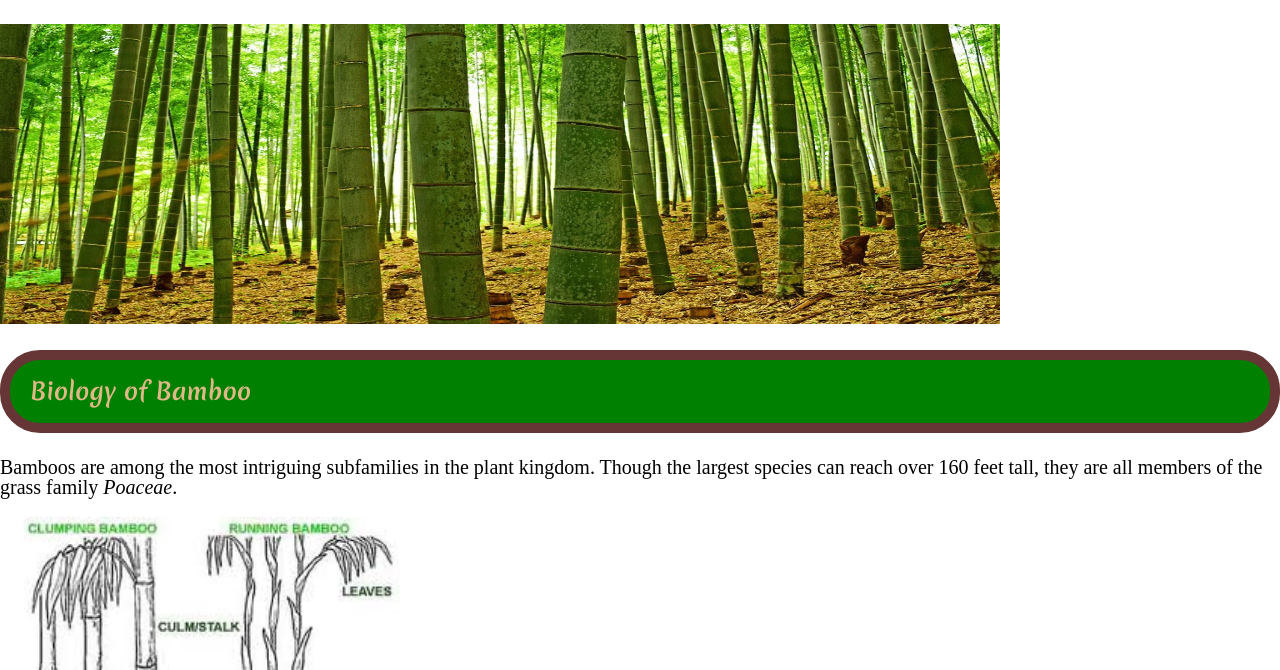
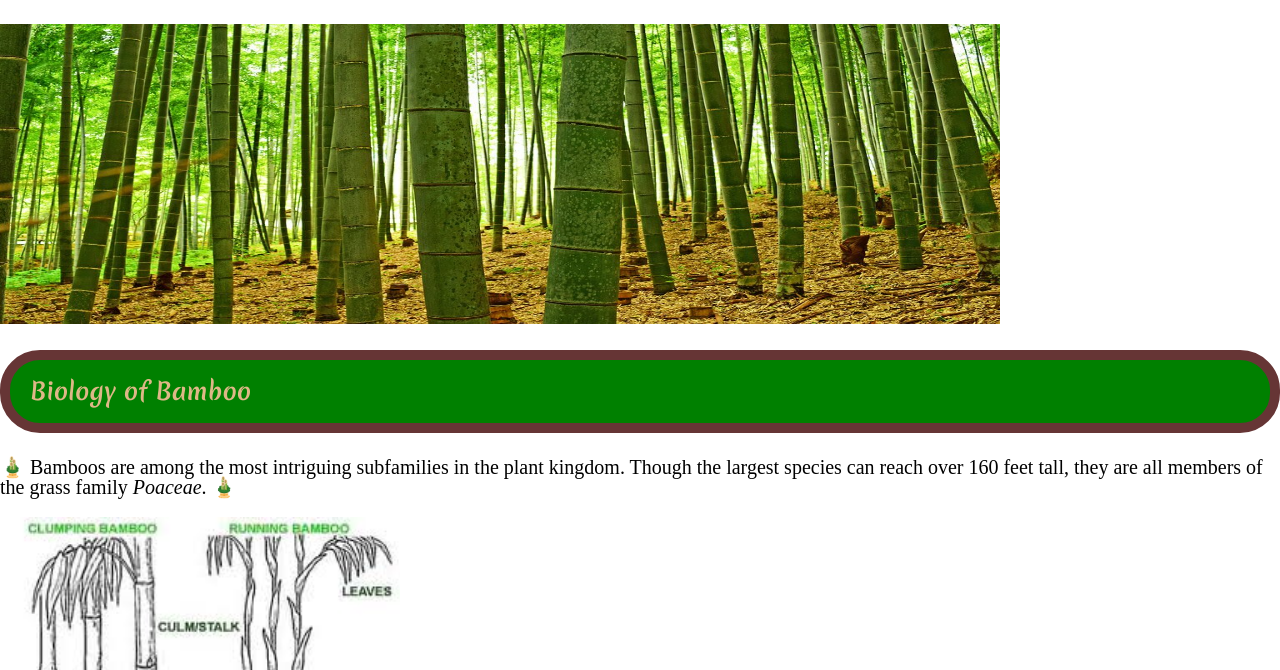
Before and after one commit to meganlukes/hello-world, a website: page public/index.html in a window 1280 px wide. Shown: the part 130-800 px from the top of the page. Drawn offline with Linux system fonts and the light colour scheme.

Commit message:
Added bamboo emojis

```diff
--- a/public/screen.css
+++ b/public/screen.css
@@ -21,7 +21,9 @@ h3 {
   padding: 1rem;
   font-family: 'Merienda', cursive;
 }
-h2 {
+
+p::after {
+  content: '🎍';
 }
 p {
 }
@@ -29,6 +31,7 @@ p:hover {
   background-color: black;
   color: white;
 }
-.bold {
-  font-weight: bold;
+
+p::before {
+  content: '🎍';
 }
```
